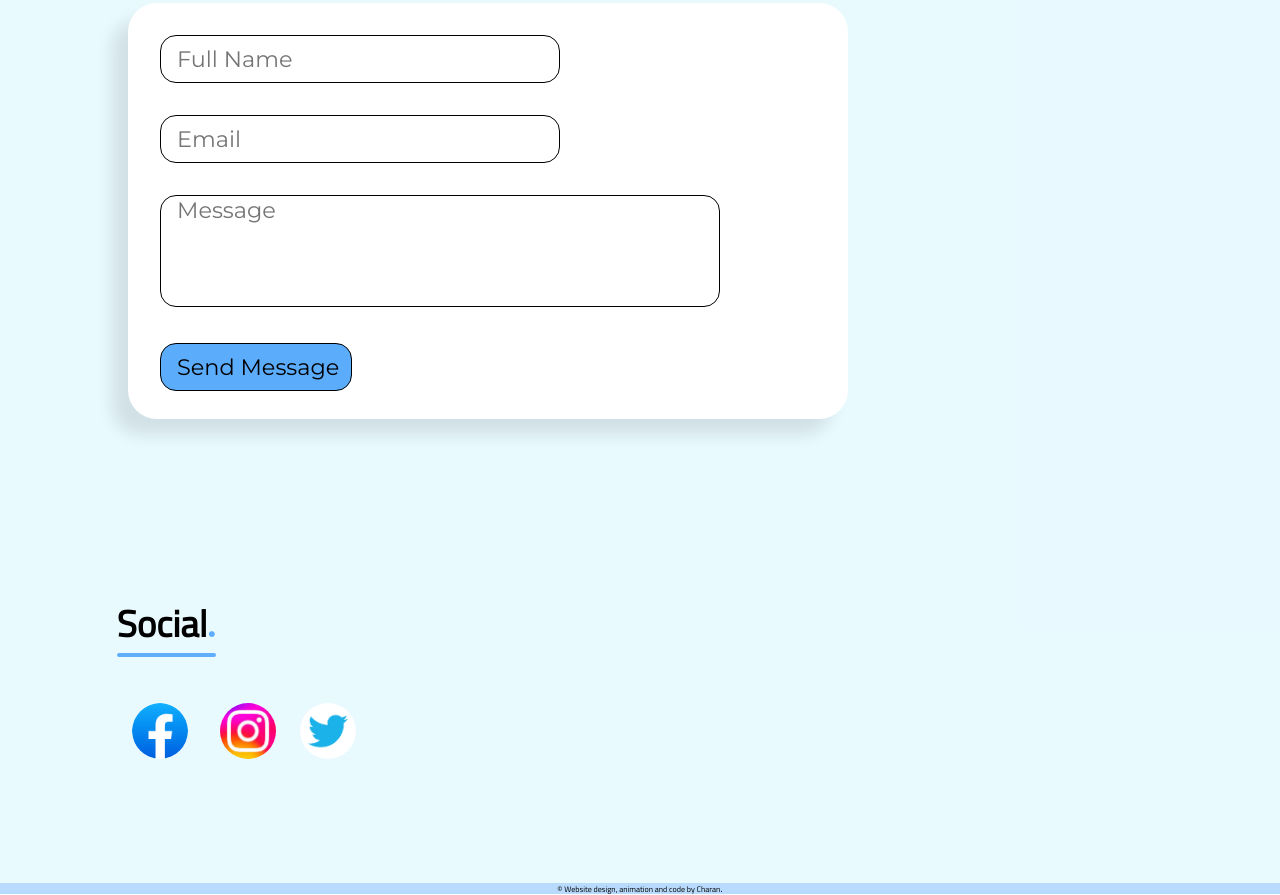
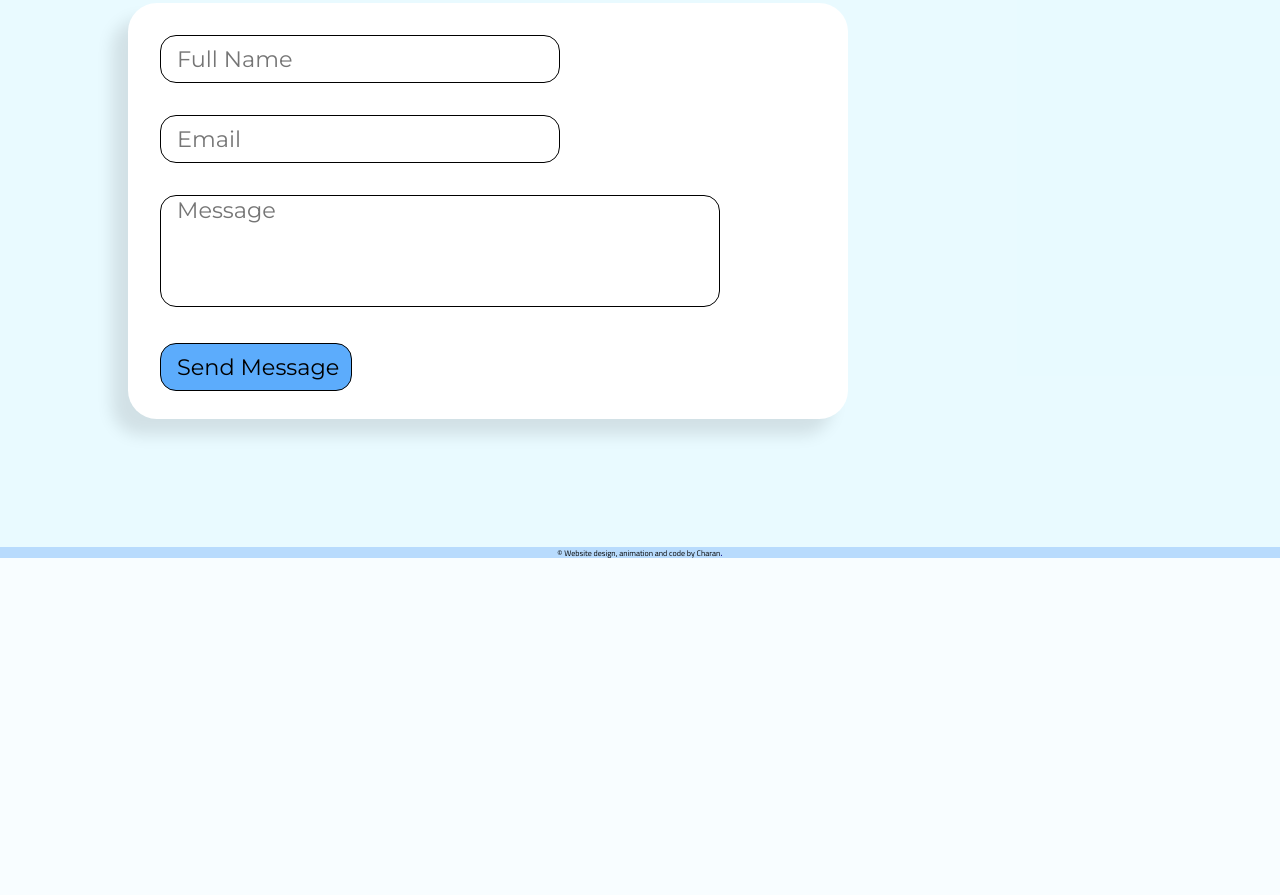
Before and after one commit to charan-021/travel-india, a plain HTML site: page index.html in a window 1280 px wide. Shown: the part 3181-4076 px from the top of the page. After the commit the page ends 3740 px from the top, so only its background shows below. Drawn offline with Linux system fonts and the light colour scheme; a web font is replaced by a local one.

Commit message:
Update index.html
removed the social div

```diff
--- a/index.html
+++ b/index.html
@@ -199,7 +199,7 @@
                     </div>
                 </div>
             </div>
-            <div class="social" id="social">
+            <!-- <div class="social" id="social">
                 <div class="social_heading">
                     <div class="social_head">
                         <h1 class="social_title">Social<span>.</span></h1>
@@ -218,7 +218,7 @@
                         </div>
                     </div>
                 </div>
-            </div>
+            </div> -->
         </div>
     </div>
     <footer>
```
